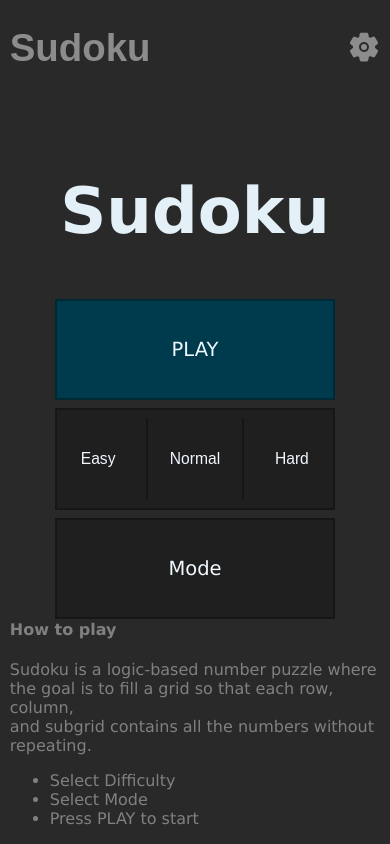
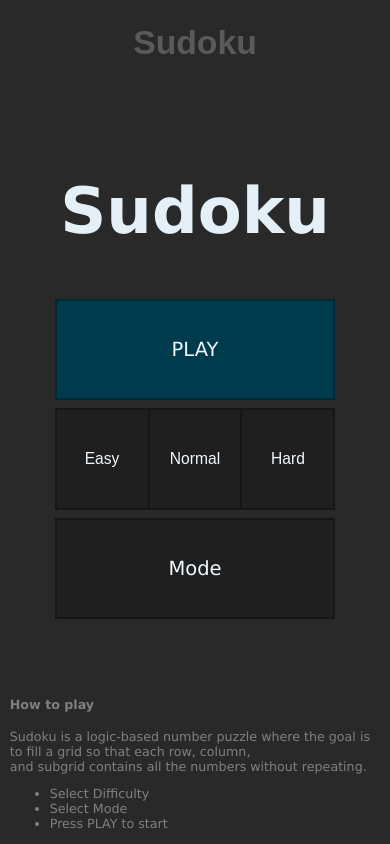
Before and after one commit to DrakoulisE/sudoku, a plain HTML site: page index.html in a window 390 px wide. Both pictures are taken after a click on the button "Difficulty". Drawn offline with nearby package versions, Linux system fonts and the light colour scheme.

Commit message:
removed extreme mode, mobile compatability changes

```diff
--- a/index.html
+++ b/index.html
@@ -15,9 +15,6 @@
         <header>
             <button id="back-button1">
                 <h1>Sudoku</h1>
-            </button>
-            <button id="settings-button">
-                <ion-icon name="settings"></ion-icon>
             </button>
         </header>
 
@@ -49,11 +46,6 @@
                             Classic
                             <p>9x9</p>
                         </button>
-                        <hr>
-                        <button id="extreme">
-                            Extreme
-                            <p>16x16</p>
-                        </button>
                 </div>
           </div>
 
--- a/styles/global.css
+++ b/styles/global.css
@@ -15,7 +15,7 @@ header{
     top: 0;
     width: 95%;
     display: flex;
-    justify-content: space-between;
+    justify-content: baseline;
     padding-left: 2%;
     padding-right: 2%;
 }
@@ -33,7 +33,7 @@ header{
 }
 
 #back-button1 h1{
-    color: rgb(140, 140, 140);
+    color: rgba(140, 140, 140, 0.5);
 }
 
 
@@ -47,21 +47,6 @@ p{
 
 input{
     font-family: Verdana, Geneva, Tahoma, sans-serif;
-}
-
-#settings-button{
-    background-color: transparent;
-    color: rgb(140, 140, 140);
-    font-size: 2rem;
-    border: none;
-    padding: 0;
-    border-radius: 5px;
-    padding-top: 6px;
-    cursor: pointer;
-}
-#settings-button:hover{
-    color: rgb(230, 230, 230);
-    transition: 0.2s;
 }
 
 .hidden{
@@ -86,4 +71,15 @@ footer{
         font-size: 7rem;
     }
 
+    header{
+        justify-content: center;
+    }
+
+    #back-button, #back-button1{
+        font-size: 2vh;
+    }
+
+    footer{
+        font-size: 1.5vh;
+    }
 }
--- a/styles/index.css
+++ b/styles/index.css
@@ -71,6 +71,7 @@ h2{
 }
 .dropdown hr{
     border: 1px solid rgba(0, 0, 0, 0.3);
+    margin: 0;
 }
 .dropdown button{
     display: flex;
@@ -78,7 +79,7 @@ h2{
     align-items: center;
     flex-direction: column;
     padding: 0;
-    width: 30%;
+    width: 100%;
     background-color: transparent;
     border: 0;
     cursor: pointer;
```
Also changed, not shown: game.html (+2 -3 lines), styles/gameStyle.css (+26 -4 lines).
